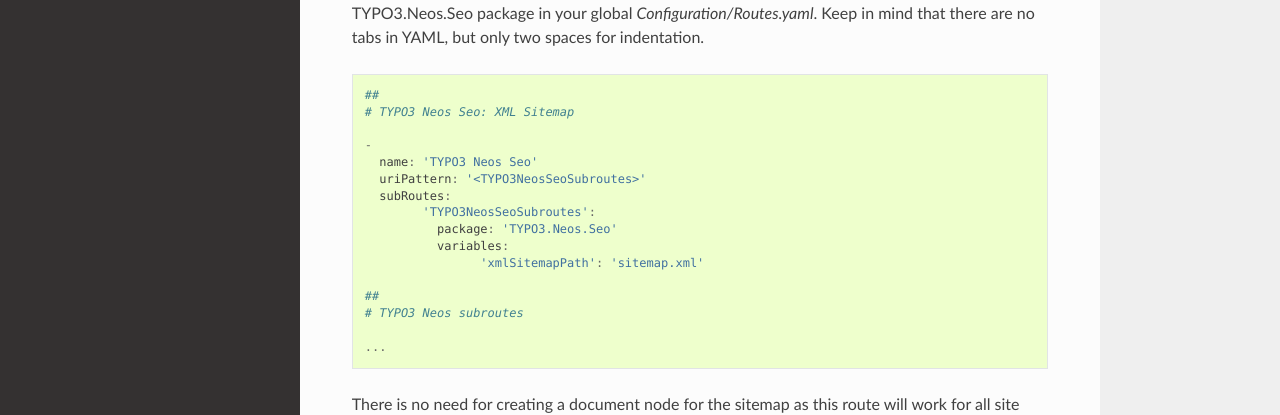
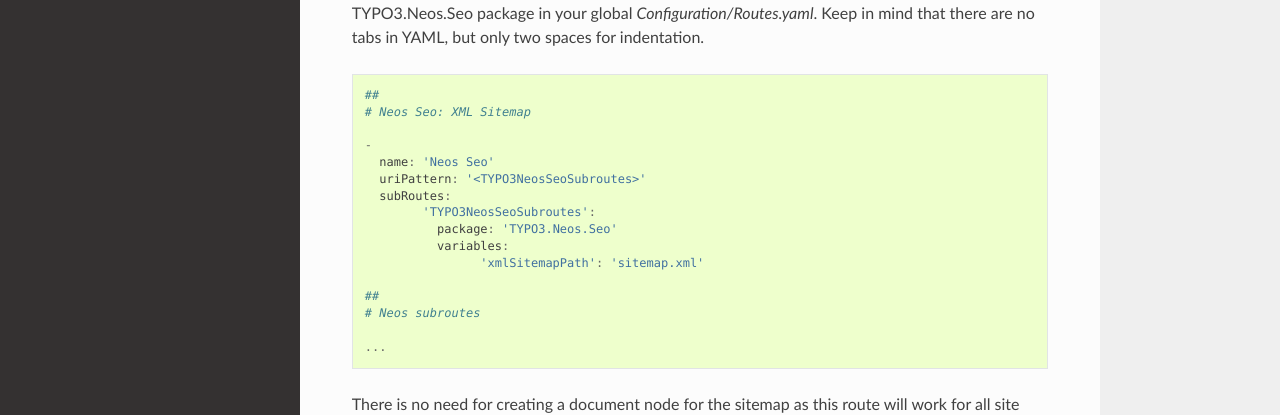
Before and after one commit to neos/neos-seo, a Sphinx documentation site: the page built from Documentation/index.rst, in a window 1280 px wide and 900 px high, scrolled down 1682 px. Shown: the part 330-745 px from the top of the window. Built offline with Sphinx 7.4.7 and the Read the Docs theme 2.0.0, drawn with Linux system fonts in a browser that asks for light colours.

Commit message:
[TASK] Remove visible TYPO3 references
Change-Id: I1d371ae9d432d85f9abad8a1a63ec1b99c04642a
Releases: master, 1.0
Resolves: NEOS-1352

```diff
--- a/Documentation/index.rst
+++ b/Documentation/index.rst
@@ -80,10 +80,10 @@
 ::
 
 	##
-	# TYPO3 Neos Seo: XML Sitemap
+	# Neos Seo: XML Sitemap
 
 	-
-	  name: 'TYPO3 Neos Seo'
+	  name: 'Neos Seo'
 	  uriPattern: '<TYPO3NeosSeoSubroutes>'
 	  subRoutes:
 		'TYPO3NeosSeoSubroutes':
@@ -92,7 +92,7 @@
 			'xmlSitemapPath': 'sitemap.xml'
 
 	##
-	# TYPO3 Neos subroutes
+	# Neos subroutes
 
 	...
 
```
